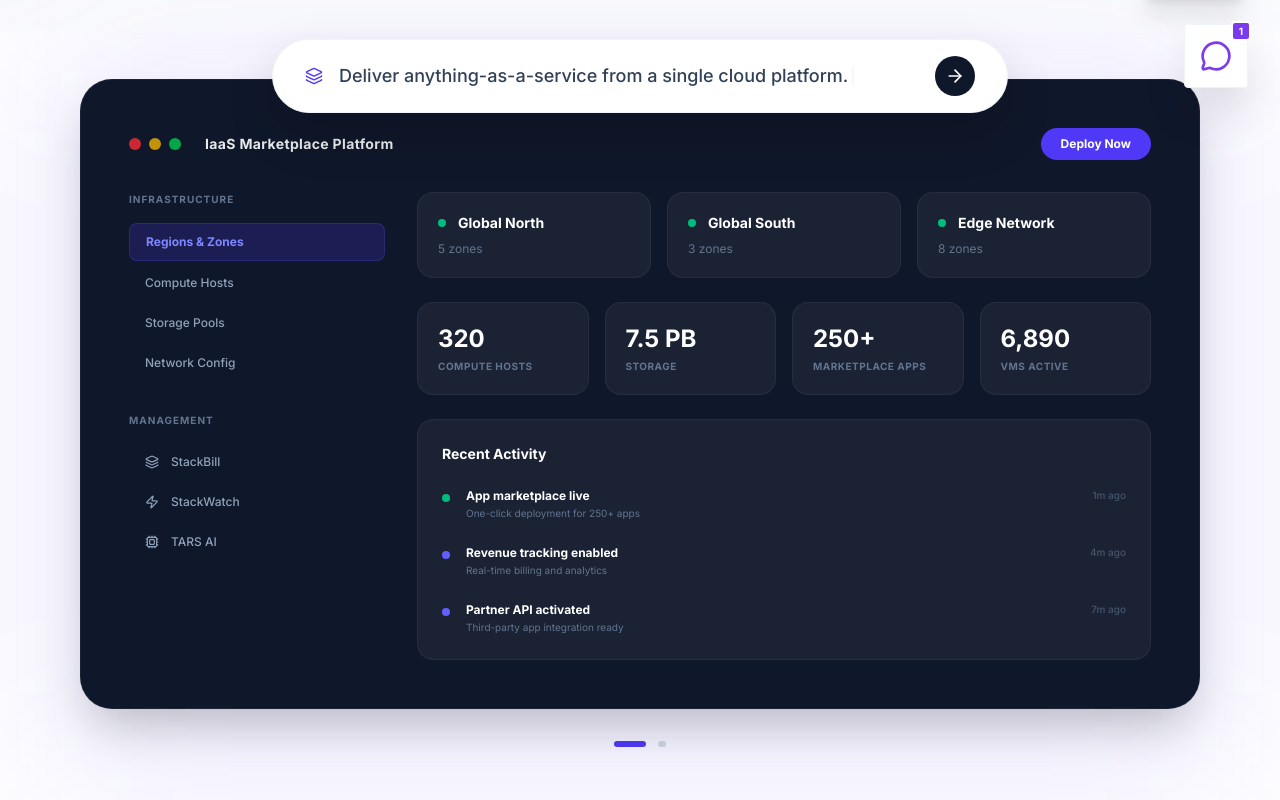
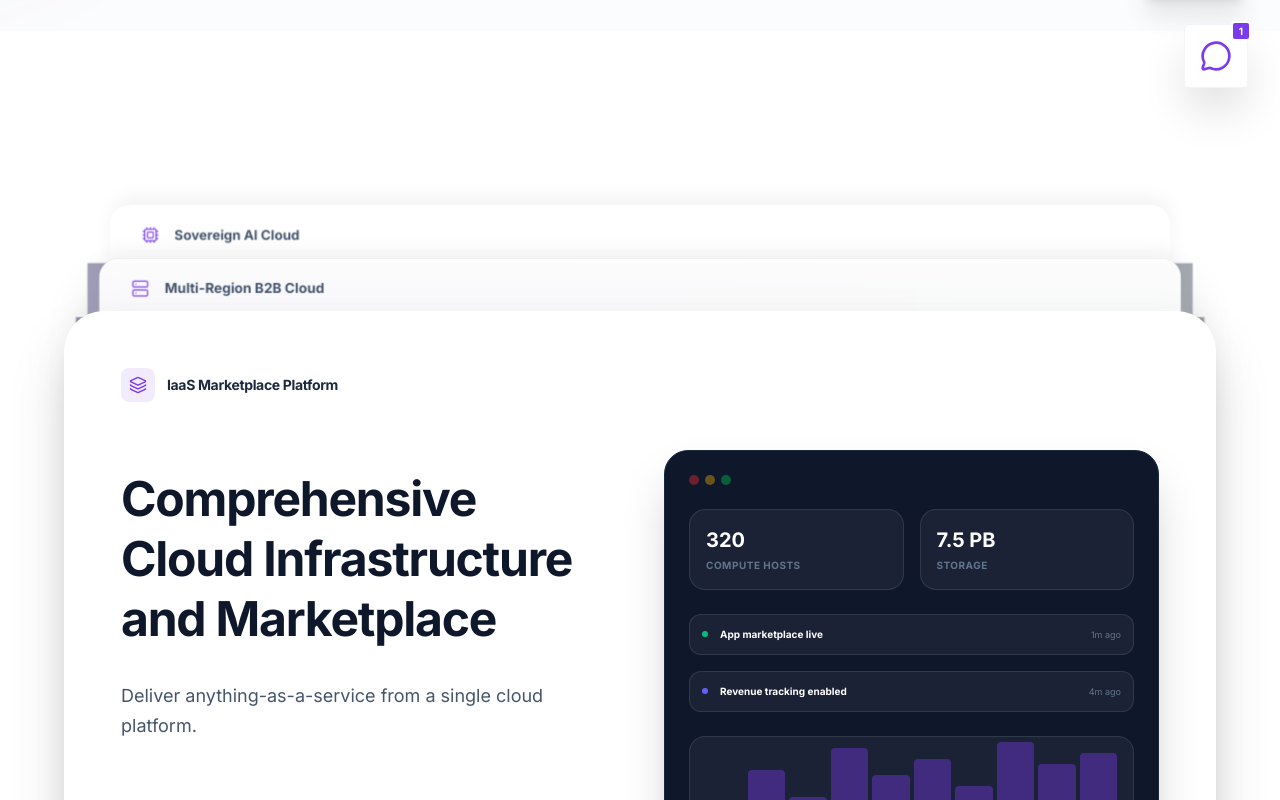
Before and after one commit to muhammadsameerin-spec/Stackorbit-website, a React (Vite) app: page / in a window 1280 px wide. Shown: the part 680-1480 px from the top of the page. Built offline with nearby package versions, Linux system fonts and the light colour scheme.

Commit message:
feat(App): Add Sovereign AI Cloud preview
Introduces a new preview section for the "Sovereign AI Cloud" offering, showcasing its features, regions, statistics, and recent activity. This expands the dashboard preview capabilities.

```diff
--- a/src/App.tsx
+++ b/src/App.tsx
@@ -111,12 +111,7 @@ const Hero = () => (
 );
 
 const DashboardPreview = () => {
-  const [currentSlide, setCurrentSlide] = useState(0);
-  const [displayText, setDisplayText] = useState("");
-  const [isDeleting, setIsDeleting] = useState(false);
-  const [typingSpeed, setTypingSpeed] = useState(100);
-
-  const slides = [
+  const [slides, setSlides] = useState([
     {
       id: 0,
       bannerText: "Deliver anything-as-a-service from a single cloud platform.",
@@ -160,189 +155,228 @@ const DashboardPreview = () => {
         { title: "B2B portal launched", sub: "Self-service provisioning for customers", time: "5m ago", color: "bg-indigo-500" },
         { title: "API gateway deployed", sub: "Unified access across all regions", time: "8m ago", color: "bg-indigo-500" }
       ]
+    },
+    {
+      id: 2,
+      bannerText: "Sovereign AI infrastructure for high-performance workloads.",
+      bannerIcon: <Cpu size={18} />,
+      title: "Sovereign AI Cloud",
+      regions: [
+        { name: "EU-Central", zones: "6 zones", color: "bg-brand" },
+        { name: "Asia-East", zones: "4 zones", color: "bg-brand" },
+        { name: "Middle East", zones: "2 zones", color: "bg-brand" }
+      ],
+      stats: [
+        { label: "GPU Clusters", value: "12" },
+        { label: "AI Models", value: "45" },
+        { label: "Training Jobs", value: "1.2k" },
+        { label: "Inference/sec", value: "850k" }
+      ],
+      activity: [
+        { title: "LLM Training Started", sub: "Distributed training on 128 GPUs", time: "30s ago", color: "bg-brand" },
+        { title: "Model Registry Updated", sub: "New Llama-3 fine-tuned weights", time: "12m ago", color: "bg-emerald-500" },
+        { title: "Inference Node Scaled", sub: "Auto-scaling triggered by demand", time: "15m ago", color: "bg-emerald-500" }
+      ]
     }
-  ];
+  ]);
 
-  // Auto-typing effect
+  const [displayText, setDisplayText] = useState("");
+  const [isDeleting, setIsDeleting] = useState(false);
+  const [typingSpeed, setTypingSpeed] = useState(100);
+
+  const bringToFront = (index: number) => {
+    const newSlides = [...slides];
+    const [selected] = newSlides.splice(index, 1);
+    newSlides.unshift(selected);
+    setSlides(newSlides);
+    setDisplayText("");
+    setIsDeleting(false);
+  };
+
+  // Auto-typing effect for the front slide
   useEffect(() => {
-    const currentFullText = slides[currentSlide].bannerText;
+    const currentFullText = slides[0].bannerText;
 
     const handleTyping = () => {
       if (!isDeleting) {
         setDisplayText(currentFullText.substring(0, displayText.length + 1));
         setTypingSpeed(100);
         if (displayText === currentFullText) {
-          // Pause at end
-          setTimeout(() => setIsDeleting(true), 2000);
+          setTimeout(() => setIsDeleting(true), 3000);
         }
       } else {
         setDisplayText(currentFullText.substring(0, displayText.length - 1));
         setTypingSpeed(50);
         if (displayText === "") {
           setIsDeleting(false);
-          // Move to next slide after deleting
-          setCurrentSlide((prev) => (prev + 1) % slides.length);
         }
       }
     };
 
     const timer = setTimeout(handleTyping, typingSpeed);
     return () => clearTimeout(timer);
-  }, [displayText, isDeleting, currentSlide, slides]);
-
-  // Automatic slide switching (fallback/backup if typing is disabled or as a separate sync)
-  // In this case, the typing effect drives the slide change.
+  }, [displayText, isDeleting, slides]);
 
   return (
-    <section className="max-w-6xl mx-auto px-4 pb-40">
+    <section className="max-w-7xl mx-auto px-4 pb-60 relative">
+      <div className="relative h-[800px] pt-40">
+        <AnimatePresence initial={false}>
+          {slides.map((slide, index) => {
+            const isFront = index === 0;
+            return (
               <motion.div
-        initial={{ opacity: 0, scale: 0.95 }}
-        whileInView={{ opacity: 1, scale: 1 }}
-        viewport={{ once: true }}
-        transition={{ duration: 0.8 }}
-        className="relative"
+                key={slide.id}
+                layout
+                initial={false}
+                animate={{
+                  y: (slides.length - 1 - index) * 60,
+                  scale: 1 - index * 0.02,
+                  zIndex: 30 - index,
+                  opacity: 1,
+                }}
+                transition={{ type: "spring", stiffness: 260, damping: 26 }}
+                onClick={() => !isFront && bringToFront(index)}
+                className={`absolute inset-x-0 mx-auto max-w-6xl cursor-pointer ${
+                  !isFront ? "hover:-translate-y-1" : "cursor-default"
+                }`}
               >
-        {/* Banner Overlay (Search Bar Style) */}
-        <div className="absolute -top-10 left-1/2 -translate-x-1/2 z-30 w-full max-w-3xl px-4">
-          <div className="bg-white rounded-full py-4 px-8 shadow-[0_20px_50px_rgba(0,0,0,0.15)] border border-slate-100 flex items-center justify-between">
-            <div className="flex items-center space-x-4 flex-1">
-              <div className="text-indigo-600">
-                {slides[currentSlide].bannerIcon}
+                {/* Tab Header (Visible for background cards) */}
+                {!isFront && (
+                  <div className="bg-white/95 backdrop-blur-md rounded-t-[20px] border-x border-t border-white/30 px-8 h-[60px] flex items-center space-x-4 shadow-[0_-10px_20px_rgba(0,0,0,0.05)] mx-6">
+                    <div className="text-brand/80">
+                      {slide.bannerIcon}
                     </div>
-              <div className="text-base md:text-lg font-medium text-slate-700 flex items-center">
+                    <span className="text-sm font-bold text-slate-600 truncate">
+                      {slide.title}
+                    </span>
+                  </div>
+                )}
+
+                {/* Dashboard Card with Liquid Glass Design */}
+                <div className={`
+                  relative overflow-hidden rounded-[40px] border border-white/10 shadow-2xl
+                  ${isFront ? 'bg-white shadow-[0_30px_60px_rgba(0,0,0,0.12)]' : 'bg-slate-800/40 backdrop-blur-xl'}
+                  p-8 md:p-14 min-h-[650px]
+                  ${!isFront ? 'rounded-t-none border-t-0' : ''}
+                `}>
+                  {/* Liquid Background Elements (Only for background cards or as subtle accents) */}
+                  <div className="absolute top-0 left-0 w-full h-full -z-10 overflow-hidden">
+                    <motion.div
+                      animate={{
+                        x: [0, 50, 0],
+                        y: [0, 30, 0],
+                        scale: [1, 1.1, 1]
+                      }}
+                      transition={{ duration: 10, repeat: Infinity, ease: "easeInOut" }}
+                      className={`absolute -top-1/2 -left-1/4 w-full h-full ${isFront ? 'bg-brand/5' : 'bg-brand/10'} blur-[120px] rounded-full`}
+                    />
+                  </div>
+
+                  {/* Browser Header (Simplified for Front Card) */}
+                  <div className="flex items-center space-x-3 mb-12">
+                    <div className="p-2 bg-brand/10 rounded-lg text-brand">
+                      {slide.bannerIcon}
+                    </div>
+                    <div className="text-sm font-bold text-slate-800 tracking-tight">
+                      {slide.title}
+                    </div>
+                  </div>
+
+                  <div className="flex flex-col lg:flex-row gap-12 items-center">
+                    {/* Editorial Content (Left Side) */}
+                    <div className="flex-1 space-y-8">
+                      <h3 className="text-4xl md:text-5xl font-bold text-slate-900 leading-tight tracking-tight">
+                        {slide.title === "IaaS Marketplace Platform" ? "Comprehensive Cloud Infrastructure and Marketplace" :
+                         slide.title === "Multi-Region B2B Cloud" ? "Global B2B Cloud Operations and Scaling" :
+                         "Sovereign AI Infrastructure and Intelligence"}
+                      </h3>
+
+                      <div className="text-lg text-slate-600 leading-relaxed max-w-xl">
+                        <div className="min-h-[100px]">
+                          {isFront ? (
+                            <>
                               {displayText}
                               <motion.span
                                 animate={{ opacity: [1, 0] }}
                                 transition={{ duration: 0.5, repeat: Infinity }}
-                  className="inline-block w-0.5 h-5 bg-indigo-600 ml-1"
+                                className="inline-block w-0.5 h-5 bg-brand ml-1 align-middle"
                               />
-              </div>
-            </div>
-            <div className="w-10 h-10 bg-slate-900 rounded-full flex items-center justify-center text-white cursor-pointer hover:bg-slate-800 transition-colors">
-              <ArrowRight size={20} />
-            </div>
+                            </>
+                          ) : (
+                            slide.bannerText
+                          )}
                         </div>
                       </div>
 
-        {/* Main Dashboard Card */}
-        <div className="bg-[#0f172a] rounded-[32px] p-4 md:p-12 shadow-2xl border border-white/5 relative overflow-hidden mt-12">
-          {/* Browser Header */}
-          <div className="flex items-center justify-between mb-8">
                       <div className="flex items-center space-x-6">
-              <div className="flex space-x-2">
-                <div className="w-3 h-3 rounded-full bg-red-500/80" />
-                <div className="w-3 h-3 rounded-full bg-yellow-500/80" />
-                <div className="w-3 h-3 rounded-full bg-green-500/80" />
-              </div>
-              <div className="text-sm font-bold text-white/90 tracking-wide">
-                {slides[currentSlide].title}
-              </div>
-            </div>
-            <button className="px-5 py-2 bg-indigo-600 text-white text-xs font-bold rounded-full hover:bg-indigo-500 transition-colors">
-              Deploy Now
+                        <button className="px-8 py-4 bg-slate-900 text-white font-bold rounded-full hover:bg-slate-800 transition-all shadow-xl shadow-slate-900/20 flex items-center space-x-3">
+                          <span>Get Started</span>
+                          <ArrowRight size={18} />
                         </button>
-          </div>
-
-          <div className="flex flex-col lg:flex-row gap-8">
-            {/* Sidebar */}
-            <div className="w-full lg:w-64 space-y-8">
-              <div>
-                <div className="text-[10px] font-bold text-slate-500 uppercase tracking-widest mb-4">Infrastructure</div>
-                <div className="space-y-1">
-                  <div className="px-4 py-2.5 bg-indigo-600/20 text-indigo-400 rounded-lg text-xs font-bold border border-indigo-500/20">
-                    Regions & Zones
-                  </div>
-                  {['Compute Hosts', 'Storage Pools', 'Network Config'].map(item => (
-                    <div key={item} className="px-4 py-2.5 text-slate-400 hover:text-white transition-colors text-xs font-medium cursor-pointer">
-                      {item}
-                    </div>
-                  ))}
-                </div>
-              </div>
-              <div>
-                <div className="text-[10px] font-bold text-slate-500 uppercase tracking-widest mb-4">Management</div>
-                <div className="space-y-1">
-                  {[
-                    { name: 'StackBill', icon: <Layers size={14} /> },
-                    { name: 'StackWatch', icon: <Zap size={14} /> },
-                    { name: 'TARS AI', icon: <Cpu size={14} /> }
-                  ].map(item => (
-                    <div key={item.name} className="px-4 py-2.5 text-slate-400 hover:text-white transition-colors text-xs font-medium flex items-center space-x-3 cursor-pointer">
-                      {item.icon}
-                      <span>{item.name}</span>
-                    </div>
-                  ))}
-                </div>
+                        <button className="text-slate-600 font-bold hover:text-brand transition-colors">
+                          View Documentation
+                        </button>
                       </div>
                     </div>
 
-            {/* Main Content Area */}
-            <div className="flex-1 space-y-6">
-              {/* Regions Grid */}
-              <div className="grid grid-cols-1 md:grid-cols-3 gap-4">
-                {slides[currentSlide].regions.map((region, i) => (
-                  <div key={i} className="bg-white/5 border border-white/5 rounded-2xl p-5 hover:bg-white/10 transition-colors group cursor-pointer">
-                    <div className="flex items-center space-x-3 mb-2">
-                      <div className={`w-2 h-2 rounded-full ${region.color}`} />
-                      <div className="text-sm font-bold text-white">{region.name}</div>
-                    </div>
-                    <div className="text-xs text-slate-500">{region.zones}</div>
-                  </div>
-                ))}
+                    {/* Dashboard Preview (Right Side) */}
+                    <div className="flex-1 w-full">
+                      <div className="bg-slate-900 rounded-3xl p-6 shadow-2xl border border-slate-800 relative overflow-hidden">
+                        {/* Browser Dots */}
+                        <div className="flex space-x-1.5 mb-6">
+                          <div className="w-2.5 h-2.5 rounded-full bg-red-500/40" />
+                          <div className="w-2.5 h-2.5 rounded-full bg-yellow-500/40" />
+                          <div className="w-2.5 h-2.5 rounded-full bg-green-500/40" />
                         </div>
 
+                        <div className="space-y-6">
                           {/* Stats Grid */}
-              <div className="grid grid-cols-2 md:grid-cols-4 gap-4">
-                {slides[currentSlide].stats.map((stat, i) => (
-                  <div key={i} className="bg-white/5 border border-white/5 rounded-2xl p-5">
-                    <div className="text-2xl font-bold text-white mb-1">{stat.value}</div>
+                          <div className="grid grid-cols-2 gap-4">
+                            {slide.stats.slice(0, 2).map((stat, i) => (
+                              <div key={i} className="bg-white/5 border border-white/10 rounded-2xl p-4">
+                                <div className="text-xl font-bold text-white mb-1">{stat.value}</div>
                                 <div className="text-[10px] font-bold text-slate-500 uppercase tracking-wider">{stat.label}</div>
                               </div>
                             ))}
                           </div>
 
-              {/* Recent Activity */}
-              <div className="bg-white/5 border border-white/5 rounded-2xl p-6">
-                <div className="text-sm font-bold text-white mb-6">Recent Activity</div>
-                <div className="space-y-6">
-                  {slides[currentSlide].activity.map((item, i) => (
-                    <div key={i} className="flex items-start justify-between group cursor-pointer">
-                      <div className="flex space-x-4">
-                        <div className={`w-2 h-2 rounded-full mt-1.5 ${item.color}`} />
-                        <div>
-                          <div className="text-xs font-bold text-white group-hover:text-indigo-400 transition-colors">{item.title}</div>
-                          <div className="text-[10px] text-slate-500 mt-0.5">{item.sub}</div>
+                          {/* Activity List */}
+                          <div className="space-y-4">
+                            {slide.activity.slice(0, 2).map((item, i) => (
+                              <div key={i} className="flex items-center justify-between bg-white/5 border border-white/10 rounded-xl p-3">
+                                <div className="flex items-center space-x-3">
+                                  <div className={`w-1.5 h-1.5 rounded-full ${item.color}`} />
+                                  <div className="text-[10px] font-bold text-white">{item.title}</div>
                                 </div>
+                                <div className="text-[9px] text-slate-500">{item.time}</div>
                               </div>
-                      <div className="text-[10px] text-slate-600 font-medium">{item.time}</div>
+                            ))}
                           </div>
+
+                          {/* Mock Chart Area */}
+                          <div className="h-32 bg-white/5 border border-white/10 rounded-2xl relative overflow-hidden">
+                            <div className="absolute inset-0 flex items-end px-4 pb-4 space-x-1">
+                              {[40, 70, 45, 90, 65, 80, 55, 95, 75, 85].map((h, i) => (
+                                <motion.div
+                                  key={i}
+                                  initial={{ height: 0 }}
+                                  animate={{ height: `${h}%` }}
+                                  transition={{ delay: i * 0.1, duration: 1 }}
+                                  className="flex-1 bg-brand/40 rounded-t-sm"
+                                />
                               ))}
                             </div>
                           </div>
                         </div>
                       </div>
                     </div>
-
-        {/* Pagination Dots */}
-        <div className="flex justify-center mt-8 space-x-3">
-          {slides.map((_, i) => (
-            <button
-              key={i}
-              onClick={() => {
-                setCurrentSlide(i);
-                setDisplayText("");
-                setIsDeleting(false);
-              }}
-              className={`h-1.5 rounded-full transition-all duration-500 ${
-                currentSlide === i ? 'w-8 bg-indigo-600' : 'w-2 bg-slate-300'
-              }`}
-            />
-          ))}
                   </div>
-
-        {/* Glow Effect */}
-        <div className="absolute -inset-10 bg-indigo-600/10 blur-[100px] -z-10" />
+                </div>
               </motion.div>
+            );
+          })}
+        </AnimatePresence>
+      </div>
     </section>
   );
 };
```
Lines whose indentation alone changed are shown as unchanged.
